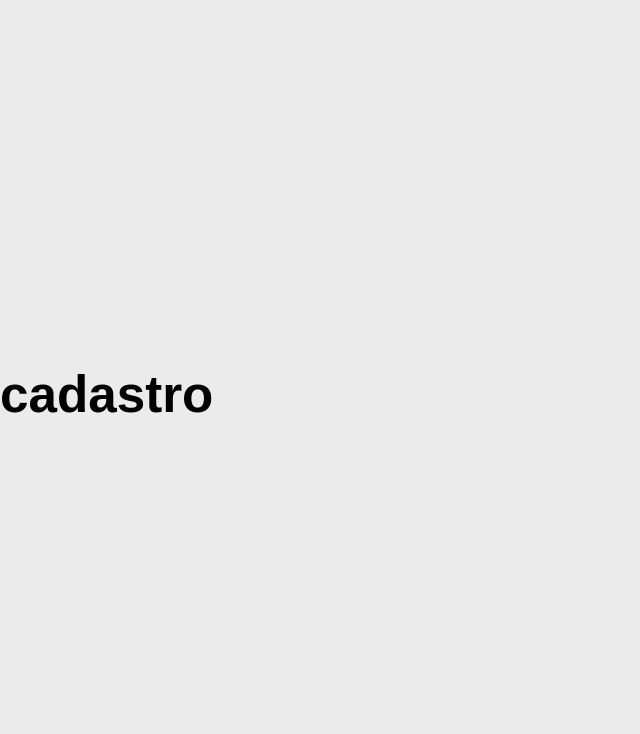
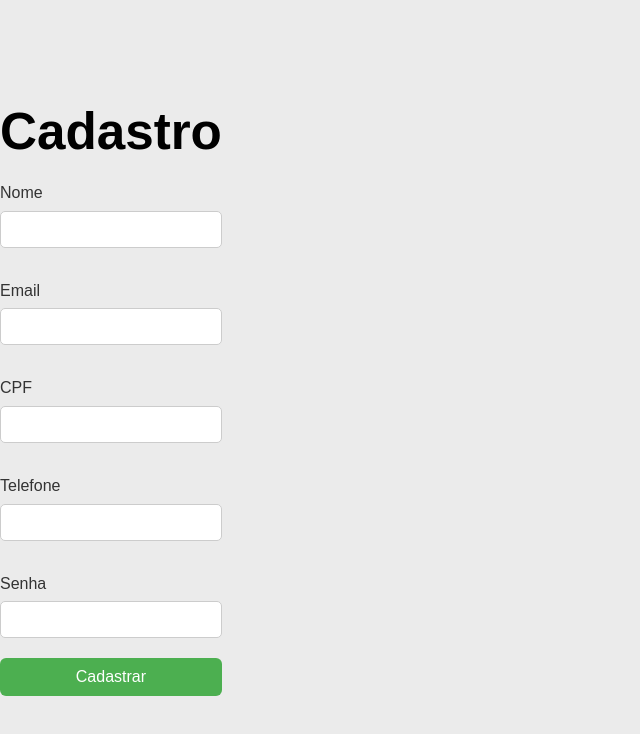
Before and after one commit to AquilaOliveira/sitepsicologo-react-python, a React (Vite) app in the folder frontend/: page /cadastro in a window 1280 px wide. Shown: the top 734 px of the page, without its empty margins (0-640 px from the left). Built offline with nearby package versions, Linux system fonts and the light colour scheme; a web font is replaced by a local one.

Commit message:
começando página de cadastro

```diff
--- a/frontend/src/pages/cadastro.jsx
+++ b/frontend/src/pages/cadastro.jsx
@@ -1,8 +1,99 @@
-function Cadastro() {
+import { useState } from "react"
+import CadastroAlert from "./pagesAssets/CadastroAlert";
+
+export default function cadastroForm() {
+
+  const [name, setName] = useState("");
+  const [email, setEmail] = useState("");
+  const [CPF, setCPF] = useState("");
+  const [tel, setTel] = useState("");
+  const [password, setPassword] = useState("");
+
+  const [submitted, setSubmitted] = useState(false);
+  const [error, setError] = useState(false);
+
+  const handleName = (e) => {
+    setName(e.target.value);
+    setSubmitted(false);
+  }
+
+  const handleEmail = (e) => {
+    setEmail(e.target.value);
+    setSubmitted(false);
+  }
+
+  const handleCPF = (e) => {
+    setCPF(e.target.value);
+    setSubmitted(false);
+  }
+
+  const handleTel = (e) => {
+    setTel(e.target.value);
+    setSubmitted(false);
+  }
+
+  const handlePassword = (e) => {
+    setPassword(e.target.value);
+    setSubmitted(false);
+  }
+
+  const handleSubmit= (e) => {
+    e.preventDefault();
+    if (name == "" || email == "" || CPF == "" || tel == "" || password == ""){
+      setError(true);
+    }else{
+      setSubmitted(true);
+      setError(false);
+    }
+  }
+
+const successMessage = () => {
+  return (
+    <div className="success" style={{display: submitted ? "" : "none"}}>
+      <CadastroAlert/>
+    </div>
+  )
+}
+
+const errorMessage = () => {
+  return(
+    <>
+    <div className="error" style={{display: error ? "" : "none"}}>
+      <p>Por favor, insira todos os campos.</p>
+    </div>
+    </>
+  )
+}
+
   return (
     <>
-      <h1>cadastro</h1>
+      <div className="form">
+        <div>
+          <h1>Cadastro</h1>
+        </div>
+
+        <div className="messages">
+          {errorMessage()}
+          {successMessage()}
+        </div>
+
+        <form>
+
+          <label className="label">Nome</label>
+          <input onChange={handleName} className="input" value={name} type="text"/>
+          <label className="label">Email</label>
+          <input onChange={handleEmail} className="input" value={email} type="email"/>
+          <label className="label">CPF</label>
+          <input onChange={handleCPF} className="input" value={CPF} type="number"/>
+          <label className="label">Telefone</label>
+          <input onChange={handleTel} className="input" value={tel} type="text"/>
+          <label className="label">Senha</label>
+          <input onChange={handlePassword} className="input" value={password} type="password"/>
+
+          <button onClick={handleSubmit} className="btn" type="submit">Cadastrar</button>
+
+        </form>
+      </div>
     </>
   );
 }
-export default Cadastro;
--- /dev/null
+++ b/frontend/src/pages/pagesAssets/CadastroAlert.jsx
@@ -0,0 +1,30 @@
+import React from "react";
+import { useState } from 'react';
+import Alert from 'react-bootstrap/Alert';
+import Button from 'react-bootstrap/Button';
+import {name} from './Cadastro'
+
+function CadastroAlert(props) {
+  const [show, setShow] = useState(true);
+
+  return (
+    <>
+      <Alert show={show} variant="success">
+        <Alert.Heading>Cadastro realizado com sucesso!</Alert.Heading>
+        <p>
+          Olá {name}, seu cadastro foi realizado com sucesso, para continuar, acesse a página de login.
+        </p>
+        <hr />
+        <div className="d-flex justify-content-end">
+          <Button onClick={() => setShow(false)} variant="outline-success">
+            Fechar
+          </Button>
+        </div>
+      </Alert>
+
+      {!show && <Button onClick={() => setShow(true)}>Mostrar alerta.</Button>}
+    </>
+  );
+}
+
+export default CadastroAlert;
```
Also changed, not shown: package.json (added, +7 -0 lines), frontend/src/pages/Cadastro.css (added), 1 other file (tests, documents, lock files or other folders).
